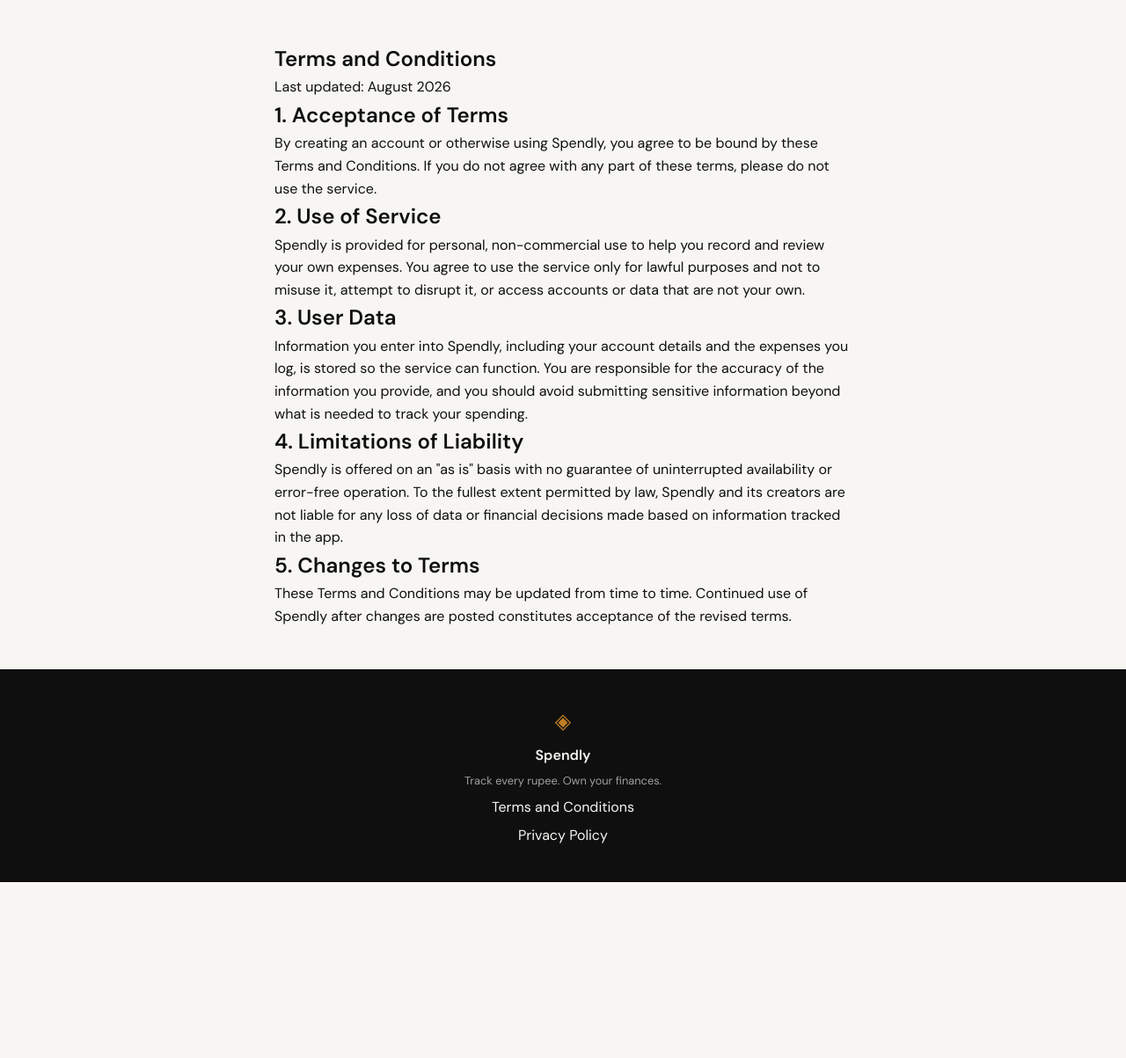
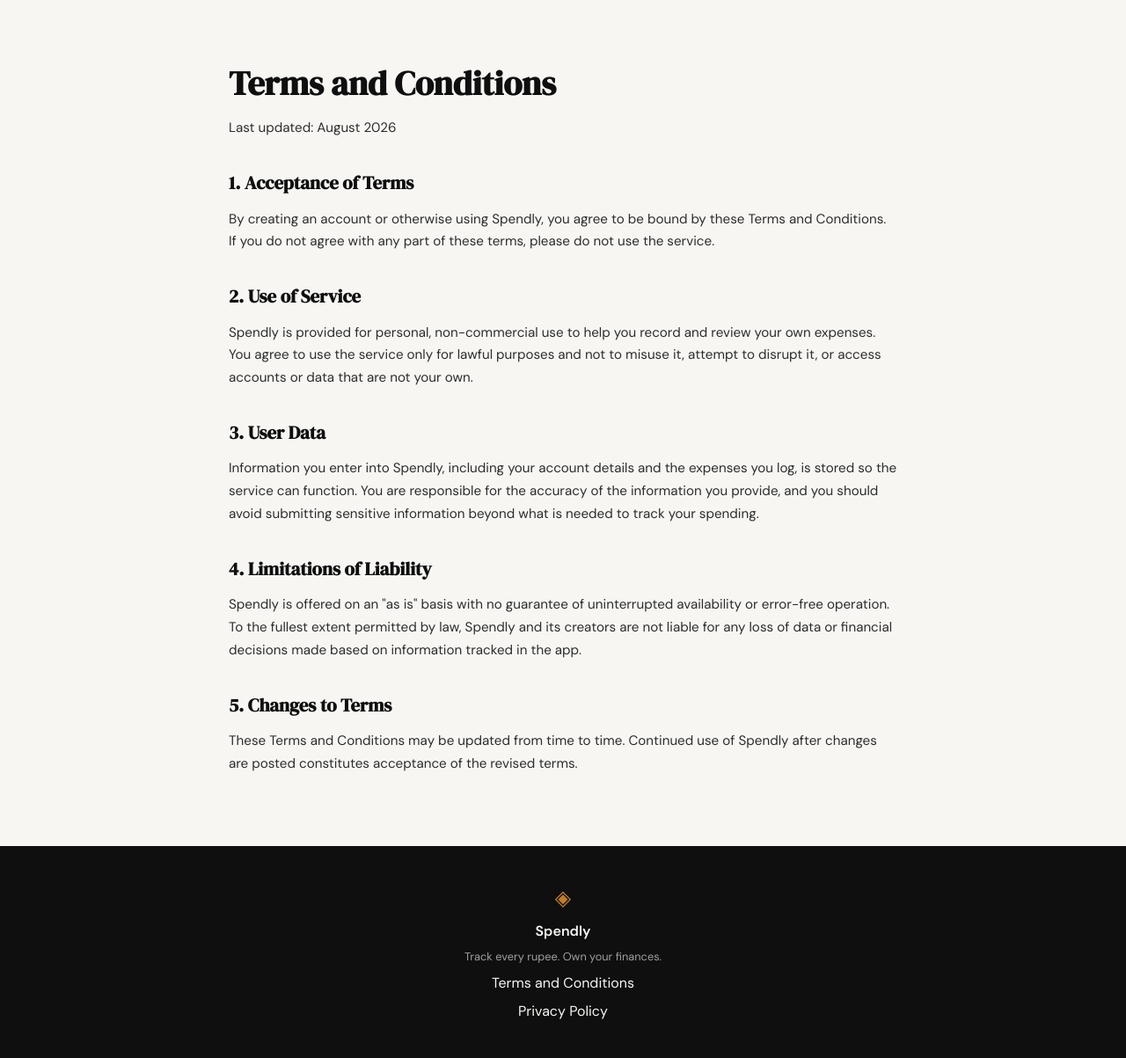
Before and after one commit to prasadbidarkota-stack/spendly, a Flask app: page /terms in a window 1280 px wide. Shown: the part 61-1264 px from the top of the page at 88% size. Before the commit the page ends 1064 px from the top, so only its background shows below. Run offline with Flask 3, Linux system fonts and the light colour scheme.

Commit message:
Add privacy policy page and match legal pages to site theme

```diff
--- a/app.py
+++ b/app.py
@@ -35,6 +35,11 @@ def terms():
     return render_template("terms.html")
 
 
+@app.route("/privacy")
+def privacy():
+    return render_template("privacy.html")
+
+
 # ------------------------------------------------------------------ #
 # Placeholder routes — students will implement these                  #
 # ------------------------------------------------------------------ #
--- a/static/css/style.css
+++ b/static/css/style.css
@@ -508,6 +508,47 @@ a { color: inherit; text-decoration: none; }
 }
 
 /* ------------------------------------------------------------------ */
+/* Legal pages                                                         */
+/* ------------------------------------------------------------------ */
+
+.legal-section {
+    padding: 4rem 2rem;
+}
+
+.legal-container {
+    max-width: 760px;
+    margin: 0 auto;
+}
+
+.legal-title {
+    font-family: var(--font-display);
+    font-size: clamp(1.75rem, 3vw, 2.5rem);
+    color: var(--ink);
+    margin-bottom: 0.5rem;
+}
+
+.legal-updated {
+    font-size: 0.85rem;
+    color: var(--ink-faint);
+    margin-bottom: 2.5rem;
+}
+
+.legal-container h2 {
+    font-family: var(--font-display);
+    font-size: 1.3rem;
+    color: var(--ink);
+    margin-top: 2rem;
+    margin-bottom: 0.75rem;
+}
+
+.legal-container p {
+    font-size: 0.95rem;
+    color: var(--ink-soft);
+    line-height: 1.7;
+    margin-bottom: 1rem;
+}
+
+/* ------------------------------------------------------------------ */
 /* Responsive                                                          */
 /* ------------------------------------------------------------------ */
 
--- a/templates/base.html
+++ b/templates/base.html
@@ -35,7 +35,7 @@
             <span class="footer-name">Spendly</span>
             <p class="footer-copy">Track every rupee. Own your finances.</p>
             <a href="{{ url_for('terms') }}">Terms and Conditions</a>
-            <a href="#">Privacy Policy</a>
+            <a href="{{ url_for('privacy') }}">Privacy Policy</a>
         </div>
     </footer>
 
--- a/templates/terms.html
+++ b/templates/terms.html
@@ -4,9 +4,10 @@
 
 {% block content %}
 
-<section style="max-width: 720px; margin: 0 auto; padding: 3rem 2rem;">
-    <h1>Terms and Conditions</h1>
-    <p>Last updated: August 2026</p>
+<section class="legal-section">
+    <div class="legal-container">
+        <h1 class="legal-title">Terms and Conditions</h1>
+        <p class="legal-updated">Last updated: August 2026</p>
 
         <h2>1. Acceptance of Terms</h2>
         <p>By creating an account or otherwise using Spendly, you agree to be bound by these Terms and Conditions. If you do not agree with any part of these terms, please do not use the service.</p>
@@ -22,6 +23,7 @@
 
         <h2>5. Changes to Terms</h2>
         <p>These Terms and Conditions may be updated from time to time. Continued use of Spendly after changes are posted constitutes acceptance of the revised terms.</p>
+    </div>
 </section>
 
 {% endblock %}
```
Also changed, not shown: templates/privacy.html (added, +29 -0 lines). Lines whose indentation alone changed are shown as unchanged.
